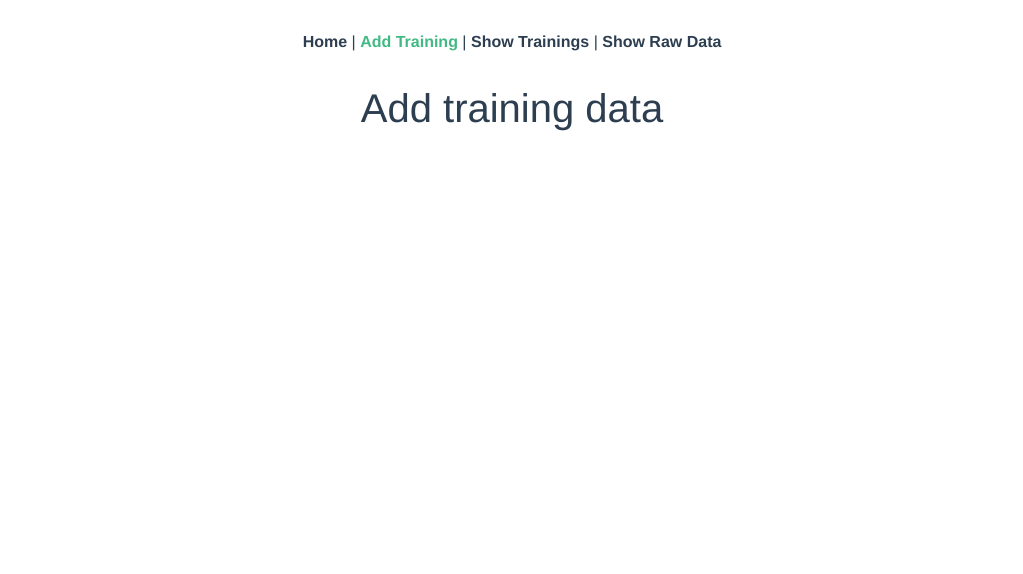
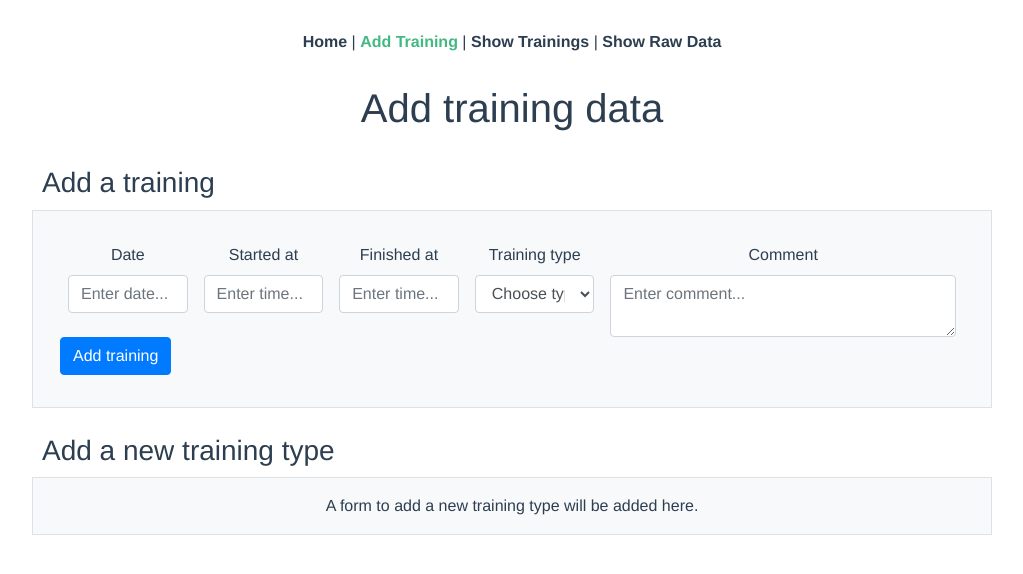
Before and after one commit to anehrkor/training-app, a Vue app: page /addTraining in a window 1280 px wide. Shown: the top 574 px of the page, without its empty margins (128-1151 px from the left). Built offline with nearby package versions, Linux system fonts and the light colour scheme.

Commit message:
Add first form components to AddTraining

```diff
--- a/src/views/AddTraining.vue
+++ b/src/views/AddTraining.vue
@@ -1,5 +1,78 @@
 <template>
-  <div class="about">
+  <div>
     <h1>Add training data</h1>
+    <div class="py-md-3">
+      <h3 style="text-align:left; padding:10px; margin:auto; width:75%">
+        Add a training
+      </h3>
+      <div class="add-training p-3 border bg-light">
+        <form class="p-3">
+          <div class="form-row">
+            <div class="form-col px-md-2" style="width:15%">
+              <label for="inputDate">Date</label>
+              <input
+                type="text"
+                class="form-control"
+                placeholder="Enter date..."
+              />
+            </div>
+            <div class="form-col px-md-2" style="width:15%">
+              <label for="inputStartTime">Started at</label>
+              <input
+                type="text"
+                class="form-control"
+                placeholder="Enter time..."
+              />
+            </div>
+            <div class="form-col px-md-2" style="width:15%">
+              <label for="inputEndTime">Finished at</label>
+              <input
+                type="text"
+                class="form-control"
+                placeholder="Enter time..."
+              />
+            </div>
+            <div class="form-col px-md-2" style="width:15%">
+              <label for="inputType">Training type</label>
+              <select id="inputType" class="form-control">
+                <option selected>Choose type...</option>
+                <option>Push day</option>
+                <option>Pull day</option>
+                <option>Leg day</option>
+              </select>
+            </div>
+            <div class="form-col px-md-2" style="width:40%">
+              <label for="inputComment">Comment</label>
+              <textarea
+                class="form-control"
+                placeholder="Enter comment..."
+              ></textarea>
+            </div>
+          </div>
+          <div class="form-row">
+            <button type="submit" class="btn btn-primary">
+              Add training
+            </button>
+          </div>
+        </form>
+      </div>
+    </div>
+    <h3 style="text-align:left; padding:10px; margin:auto; width:75%">
+      Add a new training type
+    </h3>
+    <div class="set-training-type p-3 border bg-light">
+      A form to add a new training type will be added here.
+    </div>
   </div>
 </template>
+
+<style scoped>
+.add-training {
+  margin: auto;
+  width: 75%;
+}
+.set-training-type {
+  margin: auto;
+  width: 75%;
+}
+</style>
--- a/src/views/ShowRawData.vue
+++ b/src/views/ShowRawData.vue
@@ -1,5 +1,5 @@
 <template>
-  <div class="about">
+  <div>
     <h1>Show raw training data</h1>
   </div>
 </template>
--- a/src/views/ShowTrainings.vue
+++ b/src/views/ShowTrainings.vue
@@ -1,5 +1,5 @@
 <template>
-  <div class="about">
+  <div>
     <h1>Shows the training progress over time</h1>
   </div>
 </template>
```
